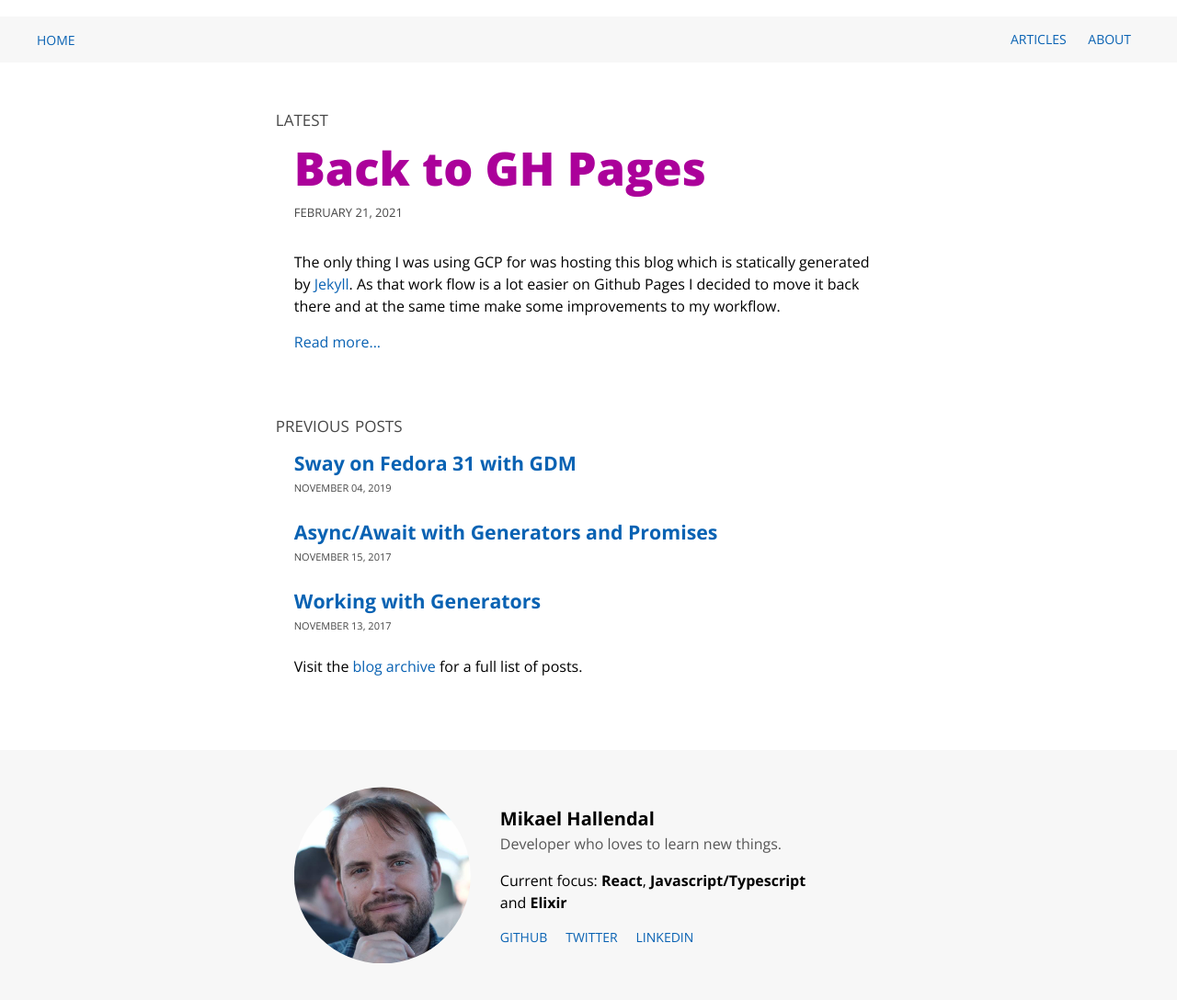
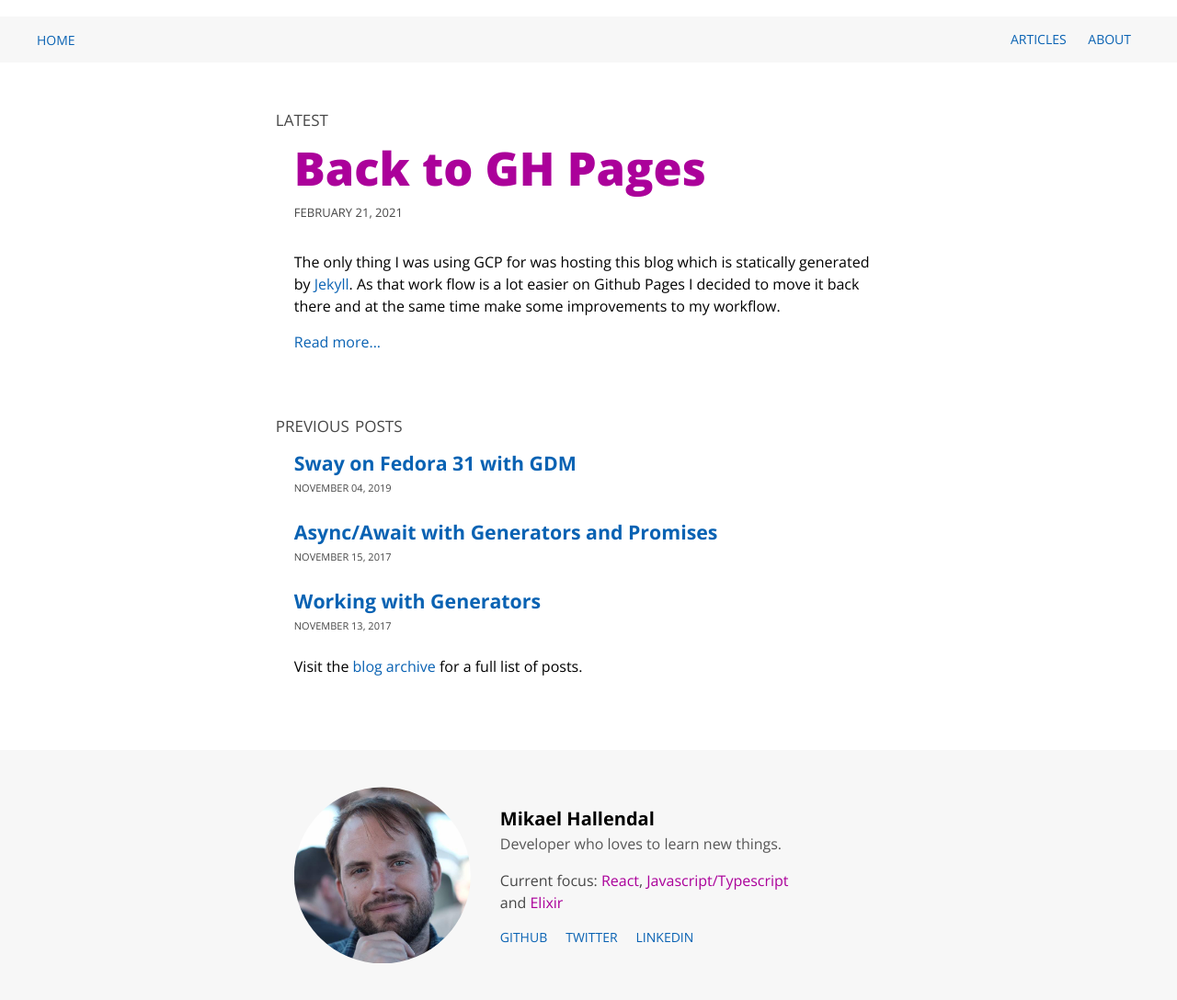
Before and after one commit to hallski/hallski.github.io, a Jekyll site: the page built from index.html, in a window 1280 px wide. Shown: the whole page at 92% size. Built offline with Jekyll 4.4.1, drawn with Linux system fonts in a browser that asks for light colours.

Commit message:
Forgot to make footer responsive

```diff
--- a/_layouts/default.html
+++ b/_layouts/default.html
@@ -46,8 +46,9 @@
           <p class="author-name">Mikael Hallendal</p>
           <p class="author-info">Developer who loves to learn new things.</p>
           <p class="author-interests">
-            Current focus: <b>React</b>, <b>Javascript/Typescript</b> and
-            <b>Elixir</b>
+            Current focus: <span class="interest">React</span>,
+            <span class="interest">Javascript/Typescript</span> and
+            <span class="interest">Elixir</span>
           </p>
           <nav class="find-me">
             <a href="http://github.com/{{ site.owner.github }}/">Github</a>
--- a/css/style.css
+++ b/css/style.css
@@ -317,7 +317,7 @@ div.highlight {
   width: 192px;
   height: 192px;
   clip-path: circle(50% at 50% 50%);
-  margin-right: 32px;
+  margin-right: 2rem;
 }
 
 .author-name {
@@ -332,11 +332,43 @@ div.highlight {
   margin: 0;
 }
 
+.author-interests {
+  color: var(--clr-gray);
+}
+
+.author-interests .interest {
+  color: var(--clr-primary);
+}
+
 .find-me {
   display: flex;
+  text-transform: uppercase;
 }
 
-.find-me a {
-  padding-right: 20px;
-  text-transform: uppercase;
+.find-me * + * {
+  margin-left: 20px;
 }
+
+@media (max-width: 520px) {
+  .site-footer {
+    justify-items: center;
+  }
+  .author {
+    flex-direction: column;
+    justify-items: center;
+    text-align: center;
+    max-width: 35ch;
+  }
+  .author-interests {
+    margin: 2em 0;
+  }
+
+  .author-photo {
+    margin-right: 0;
+    margin-bottom: 2rem;
+  }
+
+  .find-me {
+    justify-content: center;
+  }
+}
```
